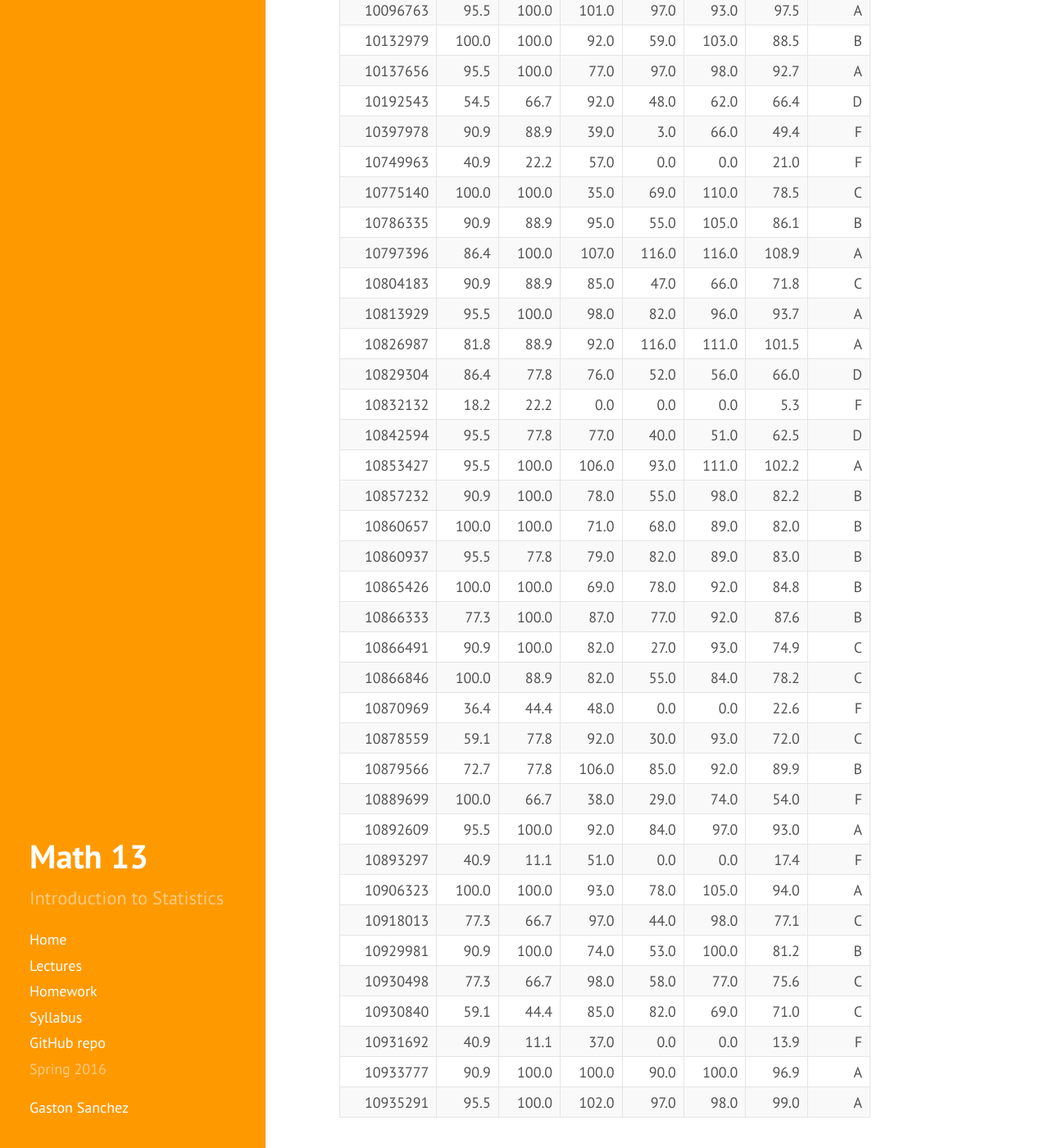
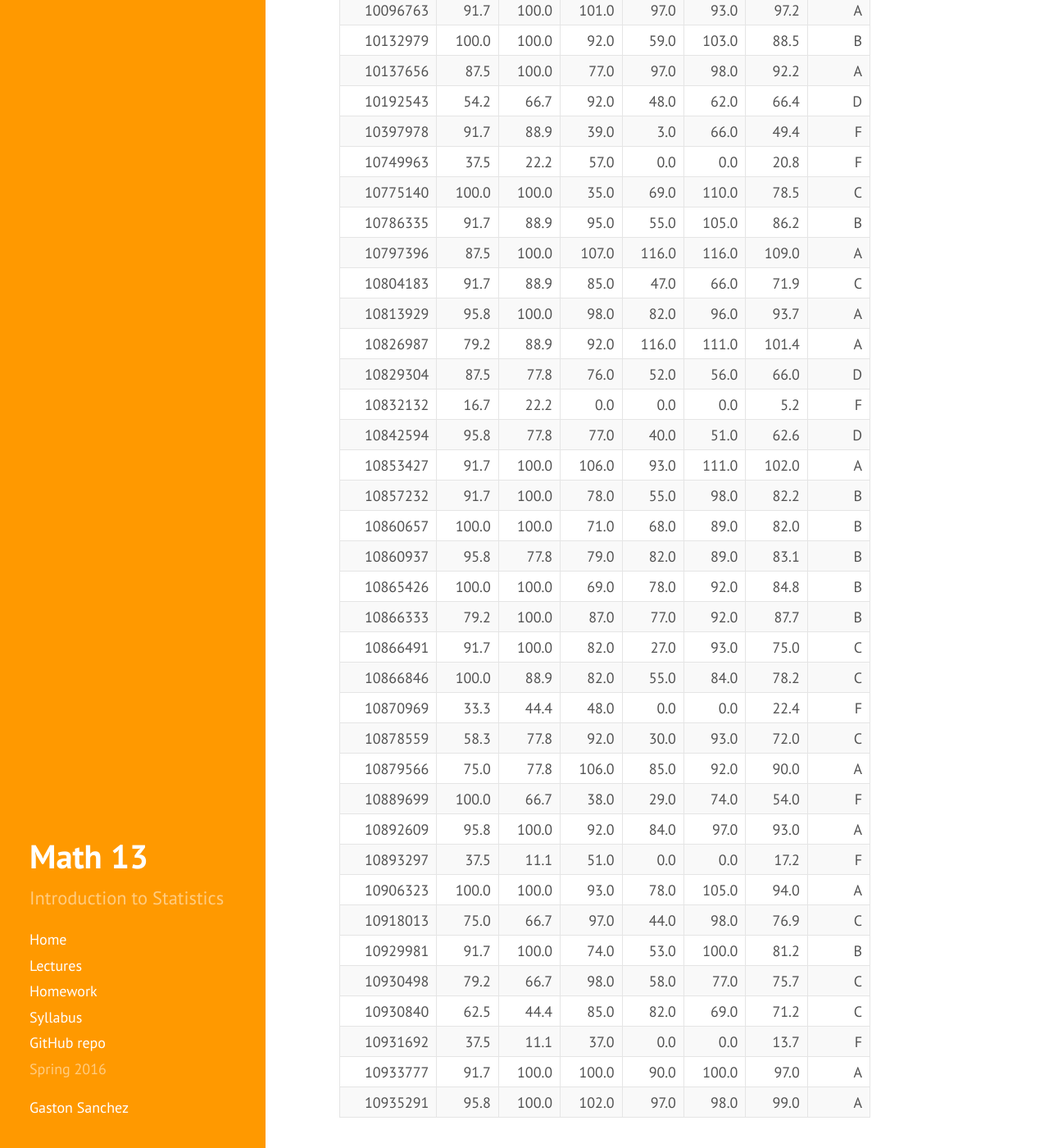
Before and after one commit to gastonstat/relic-math13, a Jekyll site: the page built from gradebook-20743.md, in a window 1280 px wide and 1400 px high, scrolled down 488 px. Shown: the whole window at 82% size. Built offline with Jekyll 4.4.1, drawn with Linux system fonts in a browser that asks for light colours; nearby versions of some CDN libraries.

Commit message:
gradebook: update gbook 20743 week May 9-13

```diff
--- a/gradebook-20743.md
+++ b/gradebook-20743.md
@@ -16,45 +16,45 @@ Grading Weights:
 - all scores are expressed on a scale of 0-100 pts
 
 <!-- html table generated in R 3.2.3 by xtable 1.8-2 package -->
-<!-- Fri May  6 10:54:23 2016 -->
+<!-- Mon May 16 15:28:30 2016 -->
 <table >
 <tr> <th> sid </th> <th> att </th> <th> hw </th> <th> test1 </th> <th> test2 </th> <th> test3 </th> <th> score </th> <th> grade </th>  </tr>
-  <tr> <td align="right"> 10020889 </td> <td align="right"> 90.9 </td> <td align="right"> 88.9 </td> <td align="right"> 30.0 </td> <td align="right"> 8.0 </td> <td align="right"> 0.0 </td> <td align="right"> 31.9 </td> <td align="right"> F </td> </tr>
-  <tr> <td align="right"> 10096763 </td> <td align="right"> 95.5 </td> <td align="right"> 100.0 </td> <td align="right"> 101.0 </td> <td align="right"> 97.0 </td> <td align="right"> 93.0 </td> <td align="right"> 97.5 </td> <td align="right"> A </td> </tr>
+  <tr> <td align="right"> 10020889 </td> <td align="right"> 83.3 </td> <td align="right"> 88.9 </td> <td align="right"> 30.0 </td> <td align="right"> 8.0 </td> <td align="right"> 0.0 </td> <td align="right"> 31.4 </td> <td align="right"> F </td> </tr>
+  <tr> <td align="right"> 10096763 </td> <td align="right"> 91.7 </td> <td align="right"> 100.0 </td> <td align="right"> 101.0 </td> <td align="right"> 97.0 </td> <td align="right"> 93.0 </td> <td align="right"> 97.2 </td> <td align="right"> A </td> </tr>
   <tr> <td align="right"> 10132979 </td> <td align="right"> 100.0 </td> <td align="right"> 100.0 </td> <td align="right"> 92.0 </td> <td align="right"> 59.0 </td> <td align="right"> 103.0 </td> <td align="right"> 88.5 </td> <td align="right"> B </td> </tr>
-  <tr> <td align="right"> 10137656 </td> <td align="right"> 95.5 </td> <td align="right"> 100.0 </td> <td align="right"> 77.0 </td> <td align="right"> 97.0 </td> <td align="right"> 98.0 </td> <td align="right"> 92.7 </td> <td align="right"> A </td> </tr>
-  <tr> <td align="right"> 10192543 </td> <td align="right"> 54.5 </td> <td align="right"> 66.7 </td> <td align="right"> 92.0 </td> <td align="right"> 48.0 </td> <td align="right"> 62.0 </td> <td align="right"> 66.4 </td> <td align="right"> D </td> </tr>
-  <tr> <td align="right"> 10397978 </td> <td align="right"> 90.9 </td> <td align="right"> 88.9 </td> <td align="right"> 39.0 </td> <td align="right"> 3.0 </td> <td align="right"> 66.0 </td> <td align="right"> 49.4 </td> <td align="right"> F </td> </tr>
-  <tr> <td align="right"> 10749963 </td> <td align="right"> 40.9 </td> <td align="right"> 22.2 </td> <td align="right"> 57.0 </td> <td align="right"> 0.0 </td> <td align="right"> 0.0 </td> <td align="right"> 21.0 </td> <td align="right"> F </td> </tr>
+  <tr> <td align="right"> 10137656 </td> <td align="right"> 87.5 </td> <td align="right"> 100.0 </td> <td align="right"> 77.0 </td> <td align="right"> 97.0 </td> <td align="right"> 98.0 </td> <td align="right"> 92.2 </td> <td align="right"> A </td> </tr>
+  <tr> <td align="right"> 10192543 </td> <td align="right"> 54.2 </td> <td align="right"> 66.7 </td> <td align="right"> 92.0 </td> <td align="right"> 48.0 </td> <td align="right"> 62.0 </td> <td align="right"> 66.4 </td> <td align="right"> D </td> </tr>
+  <tr> <td align="right"> 10397978 </td> <td align="right"> 91.7 </td> <td align="right"> 88.9 </td> <td align="right"> 39.0 </td> <td align="right"> 3.0 </td> <td align="right"> 66.0 </td> <td align="right"> 49.4 </td> <td align="right"> F </td> </tr>
+  <tr> <td align="right"> 10749963 </td> <td align="right"> 37.5 </td> <td align="right"> 22.2 </td> <td align="right"> 57.0 </td> <td align="right"> 0.0 </td> <td align="right"> 0.0 </td> <td align="right"> 20.8 </td> <td align="right"> F </td> </tr>
   <tr> <td align="right"> 10775140 </td> <td align="right"> 100.0 </td> <td align="right"> 100.0 </td> <td align="right"> 35.0 </td> <td align="right"> 69.0 </td> <td align="right"> 110.0 </td> <td align="right"> 78.5 </td> <td align="right"> C </td> </tr>
-  <tr> <td align="right"> 10786335 </td> <td align="right"> 90.9 </td> <td align="right"> 88.9 </td> <td align="right"> 95.0 </td> <td align="right"> 55.0 </td> <td align="right"> 105.0 </td> <td align="right"> 86.1 </td> <td align="right"> B </td> </tr>
-  <tr> <td align="right"> 10797396 </td> <td align="right"> 86.4 </td> <td align="right"> 100.0 </td> <td align="right"> 107.0 </td> <td align="right"> 116.0 </td> <td align="right"> 116.0 </td> <td align="right"> 108.9 </td> <td align="right"> A </td> </tr>
-  <tr> <td align="right"> 10804183 </td> <td align="right"> 90.9 </td> <td align="right"> 88.9 </td> <td align="right"> 85.0 </td> <td align="right"> 47.0 </td> <td align="right"> 66.0 </td> <td align="right"> 71.8 </td> <td align="right"> C </td> </tr>
-  <tr> <td align="right"> 10813929 </td> <td align="right"> 95.5 </td> <td align="right"> 100.0 </td> <td align="right"> 98.0 </td> <td align="right"> 82.0 </td> <td align="right"> 96.0 </td> <td align="right"> 93.7 </td> <td align="right"> A </td> </tr>
-  <tr> <td align="right"> 10826987 </td> <td align="right"> 81.8 </td> <td align="right"> 88.9 </td> <td align="right"> 92.0 </td> <td align="right"> 116.0 </td> <td align="right"> 111.0 </td> <td align="right"> 101.5 </td> <td align="right"> A </td> </tr>
-  <tr> <td align="right"> 10829304 </td> <td align="right"> 86.4 </td> <td align="right"> 77.8 </td> <td align="right"> 76.0 </td> <td align="right"> 52.0 </td> <td align="right"> 56.0 </td> <td align="right"> 66.0 </td> <td align="right"> D </td> </tr>
-  <tr> <td align="right"> 10832132 </td> <td align="right"> 18.2 </td> <td align="right"> 22.2 </td> <td align="right"> 0.0 </td> <td align="right"> 0.0 </td> <td align="right"> 0.0 </td> <td align="right"> 5.3 </td> <td align="right"> F </td> </tr>
-  <tr> <td align="right"> 10842594 </td> <td align="right"> 95.5 </td> <td align="right"> 77.8 </td> <td align="right"> 77.0 </td> <td align="right"> 40.0 </td> <td align="right"> 51.0 </td> <td align="right"> 62.5 </td> <td align="right"> D </td> </tr>
-  <tr> <td align="right"> 10853427 </td> <td align="right"> 95.5 </td> <td align="right"> 100.0 </td> <td align="right"> 106.0 </td> <td align="right"> 93.0 </td> <td align="right"> 111.0 </td> <td align="right"> 102.2 </td> <td align="right"> A </td> </tr>
-  <tr> <td align="right"> 10857232 </td> <td align="right"> 90.9 </td> <td align="right"> 100.0 </td> <td align="right"> 78.0 </td> <td align="right"> 55.0 </td> <td align="right"> 98.0 </td> <td align="right"> 82.2 </td> <td align="right"> B </td> </tr>
+  <tr> <td align="right"> 10786335 </td> <td align="right"> 91.7 </td> <td align="right"> 88.9 </td> <td align="right"> 95.0 </td> <td align="right"> 55.0 </td> <td align="right"> 105.0 </td> <td align="right"> 86.2 </td> <td align="right"> B </td> </tr>
+  <tr> <td align="right"> 10797396 </td> <td align="right"> 87.5 </td> <td align="right"> 100.0 </td> <td align="right"> 107.0 </td> <td align="right"> 116.0 </td> <td align="right"> 116.0 </td> <td align="right"> 109.0 </td> <td align="right"> A </td> </tr>
+  <tr> <td align="right"> 10804183 </td> <td align="right"> 91.7 </td> <td align="right"> 88.9 </td> <td align="right"> 85.0 </td> <td align="right"> 47.0 </td> <td align="right"> 66.0 </td> <td align="right"> 71.9 </td> <td align="right"> C </td> </tr>
+  <tr> <td align="right"> 10813929 </td> <td align="right"> 95.8 </td> <td align="right"> 100.0 </td> <td align="right"> 98.0 </td> <td align="right"> 82.0 </td> <td align="right"> 96.0 </td> <td align="right"> 93.7 </td> <td align="right"> A </td> </tr>
+  <tr> <td align="right"> 10826987 </td> <td align="right"> 79.2 </td> <td align="right"> 88.9 </td> <td align="right"> 92.0 </td> <td align="right"> 116.0 </td> <td align="right"> 111.0 </td> <td align="right"> 101.4 </td> <td align="right"> A </td> </tr>
+  <tr> <td align="right"> 10829304 </td> <td align="right"> 87.5 </td> <td align="right"> 77.8 </td> <td align="right"> 76.0 </td> <td align="right"> 52.0 </td> <td align="right"> 56.0 </td> <td align="right"> 66.0 </td> <td align="right"> D </td> </tr>
+  <tr> <td align="right"> 10832132 </td> <td align="right"> 16.7 </td> <td align="right"> 22.2 </td> <td align="right"> 0.0 </td> <td align="right"> 0.0 </td> <td align="right"> 0.0 </td> <td align="right"> 5.2 </td> <td align="right"> F </td> </tr>
+  <tr> <td align="right"> 10842594 </td> <td align="right"> 95.8 </td> <td align="right"> 77.8 </td> <td align="right"> 77.0 </td> <td align="right"> 40.0 </td> <td align="right"> 51.0 </td> <td align="right"> 62.6 </td> <td align="right"> D </td> </tr>
+  <tr> <td align="right"> 10853427 </td> <td align="right"> 91.7 </td> <td align="right"> 100.0 </td> <td align="right"> 106.0 </td> <td align="right"> 93.0 </td> <td align="right"> 111.0 </td> <td align="right"> 102.0 </td> <td align="right"> A </td> </tr>
+  <tr> <td align="right"> 10857232 </td> <td align="right"> 91.7 </td> <td align="right"> 100.0 </td> <td align="right"> 78.0 </td> <td align="right"> 55.0 </td> <td align="right"> 98.0 </td> <td align="right"> 82.2 </td> <td align="right"> B </td> </tr>
   <tr> <td align="right"> 10860657 </td> <td align="right"> 100.0 </td> <td align="right"> 100.0 </td> <td align="right"> 71.0 </td> <td align="right"> 68.0 </td> <td align="right"> 89.0 </td> <td align="right"> 82.0 </td> <td align="right"> B </td> </tr>
-  <tr> <td align="right"> 10860937 </td> <td align="right"> 95.5 </td> <td align="right"> 77.8 </td> <td align="right"> 79.0 </td> <td align="right"> 82.0 </td> <td align="right"> 89.0 </td> <td align="right"> 83.0 </td> <td align="right"> B </td> </tr>
+  <tr> <td align="right"> 10860937 </td> <td align="right"> 95.8 </td> <td align="right"> 77.8 </td> <td align="right"> 79.0 </td> <td align="right"> 82.0 </td> <td align="right"> 89.0 </td> <td align="right"> 83.1 </td> <td align="right"> B </td> </tr>
   <tr> <td align="right"> 10865426 </td> <td align="right"> 100.0 </td> <td align="right"> 100.0 </td> <td align="right"> 69.0 </td> <td align="right"> 78.0 </td> <td align="right"> 92.0 </td> <td align="right"> 84.8 </td> <td align="right"> B </td> </tr>
-  <tr> <td align="right"> 10866333 </td> <td align="right"> 77.3 </td> <td align="right"> 100.0 </td> <td align="right"> 87.0 </td> <td align="right"> 77.0 </td> <td align="right"> 92.0 </td> <td align="right"> 87.6 </td> <td align="right"> B </td> </tr>
-  <tr> <td align="right"> 10866491 </td> <td align="right"> 90.9 </td> <td align="right"> 100.0 </td> <td align="right"> 82.0 </td> <td align="right"> 27.0 </td> <td align="right"> 93.0 </td> <td align="right"> 74.9 </td> <td align="right"> C </td> </tr>
+  <tr> <td align="right"> 10866333 </td> <td align="right"> 79.2 </td> <td align="right"> 100.0 </td> <td align="right"> 87.0 </td> <td align="right"> 77.0 </td> <td align="right"> 92.0 </td> <td align="right"> 87.7 </td> <td align="right"> B </td> </tr>
+  <tr> <td align="right"> 10866491 </td> <td align="right"> 91.7 </td> <td align="right"> 100.0 </td> <td align="right"> 82.0 </td> <td align="right"> 27.0 </td> <td align="right"> 93.0 </td> <td align="right"> 75.0 </td> <td align="right"> C </td> </tr>
   <tr> <td align="right"> 10866846 </td> <td align="right"> 100.0 </td> <td align="right"> 88.9 </td> <td align="right"> 82.0 </td> <td align="right"> 55.0 </td> <td align="right"> 84.0 </td> <td align="right"> 78.2 </td> <td align="right"> C </td> </tr>
-  <tr> <td align="right"> 10870969 </td> <td align="right"> 36.4 </td> <td align="right"> 44.4 </td> <td align="right"> 48.0 </td> <td align="right"> 0.0 </td> <td align="right"> 0.0 </td> <td align="right"> 22.6 </td> <td align="right"> F </td> </tr>
-  <tr> <td align="right"> 10878559 </td> <td align="right"> 59.1 </td> <td align="right"> 77.8 </td> <td align="right"> 92.0 </td> <td align="right"> 30.0 </td> <td align="right"> 93.0 </td> <td align="right"> 72.0 </td> <td align="right"> C </td> </tr>
-  <tr> <td align="right"> 10879566 </td> <td align="right"> 72.7 </td> <td align="right"> 77.8 </td> <td align="right"> 106.0 </td> <td align="right"> 85.0 </td> <td align="right"> 92.0 </td> <td align="right"> 89.9 </td> <td align="right"> B </td> </tr>
+  <tr> <td align="right"> 10870969 </td> <td align="right"> 33.3 </td> <td align="right"> 44.4 </td> <td align="right"> 48.0 </td> <td align="right"> 0.0 </td> <td align="right"> 0.0 </td> <td align="right"> 22.4 </td> <td align="right"> F </td> </tr>
+  <tr> <td align="right"> 10878559 </td> <td align="right"> 58.3 </td> <td align="right"> 77.8 </td> <td align="right"> 92.0 </td> <td align="right"> 30.0 </td> <td align="right"> 93.0 </td> <td align="right"> 72.0 </td> <td align="right"> C </td> </tr>
+  <tr> <td align="right"> 10879566 </td> <td align="right"> 75.0 </td> <td align="right"> 77.8 </td> <td align="right"> 106.0 </td> <td align="right"> 85.0 </td> <td align="right"> 92.0 </td> <td align="right"> 90.0 </td> <td align="right"> A </td> </tr>
   <tr> <td align="right"> 10889699 </td> <td align="right"> 100.0 </td> <td align="right"> 66.7 </td> <td align="right"> 38.0 </td> <td align="right"> 29.0 </td> <td align="right"> 74.0 </td> <td align="right"> 54.0 </td> <td align="right"> F </td> </tr>
-  <tr> <td align="right"> 10892609 </td> <td align="right"> 95.5 </td> <td align="right"> 100.0 </td> <td align="right"> 92.0 </td> <td align="right"> 84.0 </td> <td align="right"> 97.0 </td> <td align="right"> 93.0 </td> <td align="right"> A </td> </tr>
-  <tr> <td align="right"> 10893297 </td> <td align="right"> 40.9 </td> <td align="right"> 11.1 </td> <td align="right"> 51.0 </td> <td align="right"> 0.0 </td> <td align="right"> 0.0 </td> <td align="right"> 17.4 </td> <td align="right"> F </td> </tr>
+  <tr> <td align="right"> 10892609 </td> <td align="right"> 95.8 </td> <td align="right"> 100.0 </td> <td align="right"> 92.0 </td> <td align="right"> 84.0 </td> <td align="right"> 97.0 </td> <td align="right"> 93.0 </td> <td align="right"> A </td> </tr>
+  <tr> <td align="right"> 10893297 </td> <td align="right"> 37.5 </td> <td align="right"> 11.1 </td> <td align="right"> 51.0 </td> <td align="right"> 0.0 </td> <td align="right"> 0.0 </td> <td align="right"> 17.2 </td> <td align="right"> F </td> </tr>
   <tr> <td align="right"> 10906323 </td> <td align="right"> 100.0 </td> <td align="right"> 100.0 </td> <td align="right"> 93.0 </td> <td align="right"> 78.0 </td> <td align="right"> 105.0 </td> <td align="right"> 94.0 </td> <td align="right"> A </td> </tr>
-  <tr> <td align="right"> 10918013 </td> <td align="right"> 77.3 </td> <td align="right"> 66.7 </td> <td align="right"> 97.0 </td> <td align="right"> 44.0 </td> <td align="right"> 98.0 </td> <td align="right"> 77.1 </td> <td align="right"> C </td> </tr>
-  <tr> <td align="right"> 10929981 </td> <td align="right"> 90.9 </td> <td align="right"> 100.0 </td> <td align="right"> 74.0 </td> <td align="right"> 53.0 </td> <td align="right"> 100.0 </td> <td align="right"> 81.2 </td> <td align="right"> B </td> </tr>
-  <tr> <td align="right"> 10930498 </td> <td align="right"> 77.3 </td> <td align="right"> 66.7 </td> <td align="right"> 98.0 </td> <td align="right"> 58.0 </td> <td align="right"> 77.0 </td> <td align="right"> 75.6 </td> <td align="right"> C </td> </tr>
-  <tr> <td align="right"> 10930840 </td> <td align="right"> 59.1 </td> <td align="right"> 44.4 </td> <td align="right"> 85.0 </td> <td align="right"> 82.0 </td> <td align="right"> 69.0 </td> <td align="right"> 71.0 </td> <td align="right"> C </td> </tr>
-  <tr> <td align="right"> 10931692 </td> <td align="right"> 40.9 </td> <td align="right"> 11.1 </td> <td align="right"> 37.0 </td> <td align="right"> 0.0 </td> <td align="right"> 0.0 </td> <td align="right"> 13.9 </td> <td align="right"> F </td> </tr>
-  <tr> <td align="right"> 10933777 </td> <td align="right"> 90.9 </td> <td align="right"> 100.0 </td> <td align="right"> 100.0 </td> <td align="right"> 90.0 </td> <td align="right"> 100.0 </td> <td align="right"> 96.9 </td> <td align="right"> A </td> </tr>
-  <tr> <td align="right"> 10935291 </td> <td align="right"> 95.5 </td> <td align="right"> 100.0 </td> <td align="right"> 102.0 </td> <td align="right"> 97.0 </td> <td align="right"> 98.0 </td> <td align="right"> 99.0 </td> <td align="right"> A </td> </tr>
+  <tr> <td align="right"> 10918013 </td> <td align="right"> 75.0 </td> <td align="right"> 66.7 </td> <td align="right"> 97.0 </td> <td align="right"> 44.0 </td> <td align="right"> 98.0 </td> <td align="right"> 76.9 </td> <td align="right"> C </td> </tr>
+  <tr> <td align="right"> 10929981 </td> <td align="right"> 91.7 </td> <td align="right"> 100.0 </td> <td align="right"> 74.0 </td> <td align="right"> 53.0 </td> <td align="right"> 100.0 </td> <td align="right"> 81.2 </td> <td align="right"> B </td> </tr>
+  <tr> <td align="right"> 10930498 </td> <td align="right"> 79.2 </td> <td align="right"> 66.7 </td> <td align="right"> 98.0 </td> <td align="right"> 58.0 </td> <td align="right"> 77.0 </td> <td align="right"> 75.7 </td> <td align="right"> C </td> </tr>
+  <tr> <td align="right"> 10930840 </td> <td align="right"> 62.5 </td> <td align="right"> 44.4 </td> <td align="right"> 85.0 </td> <td align="right"> 82.0 </td> <td align="right"> 69.0 </td> <td align="right"> 71.2 </td> <td align="right"> C </td> </tr>
+  <tr> <td align="right"> 10931692 </td> <td align="right"> 37.5 </td> <td align="right"> 11.1 </td> <td align="right"> 37.0 </td> <td align="right"> 0.0 </td> <td align="right"> 0.0 </td> <td align="right"> 13.7 </td> <td align="right"> F </td> </tr>
+  <tr> <td align="right"> 10933777 </td> <td align="right"> 91.7 </td> <td align="right"> 100.0 </td> <td align="right"> 100.0 </td> <td align="right"> 90.0 </td> <td align="right"> 100.0 </td> <td align="right"> 97.0 </td> <td align="right"> A </td> </tr>
+  <tr> <td align="right"> 10935291 </td> <td align="right"> 95.8 </td> <td align="right"> 100.0 </td> <td align="right"> 102.0 </td> <td align="right"> 97.0 </td> <td align="right"> 98.0 </td> <td align="right"> 99.0 </td> <td align="right"> A </td> </tr>
    </table>
```
